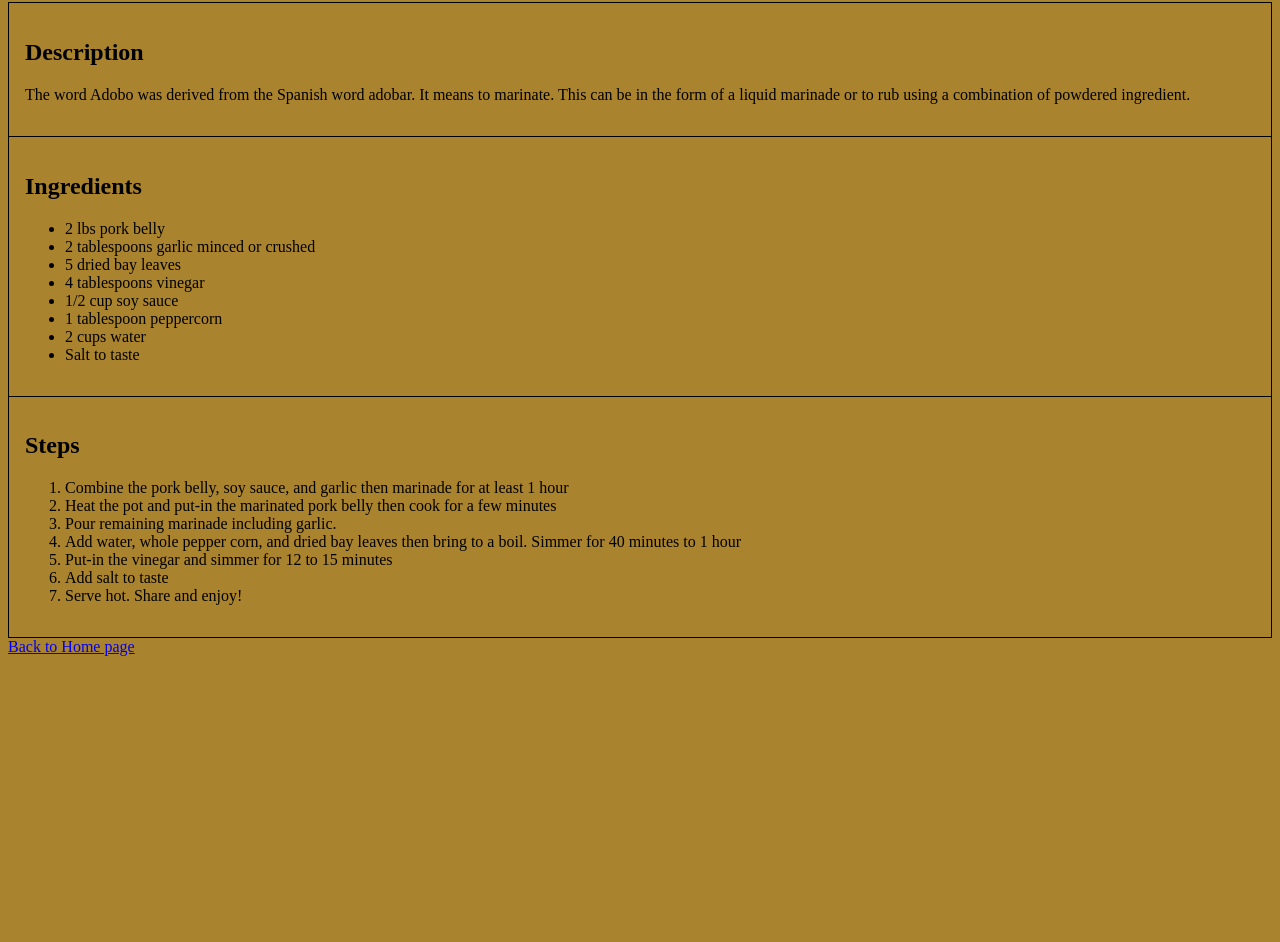
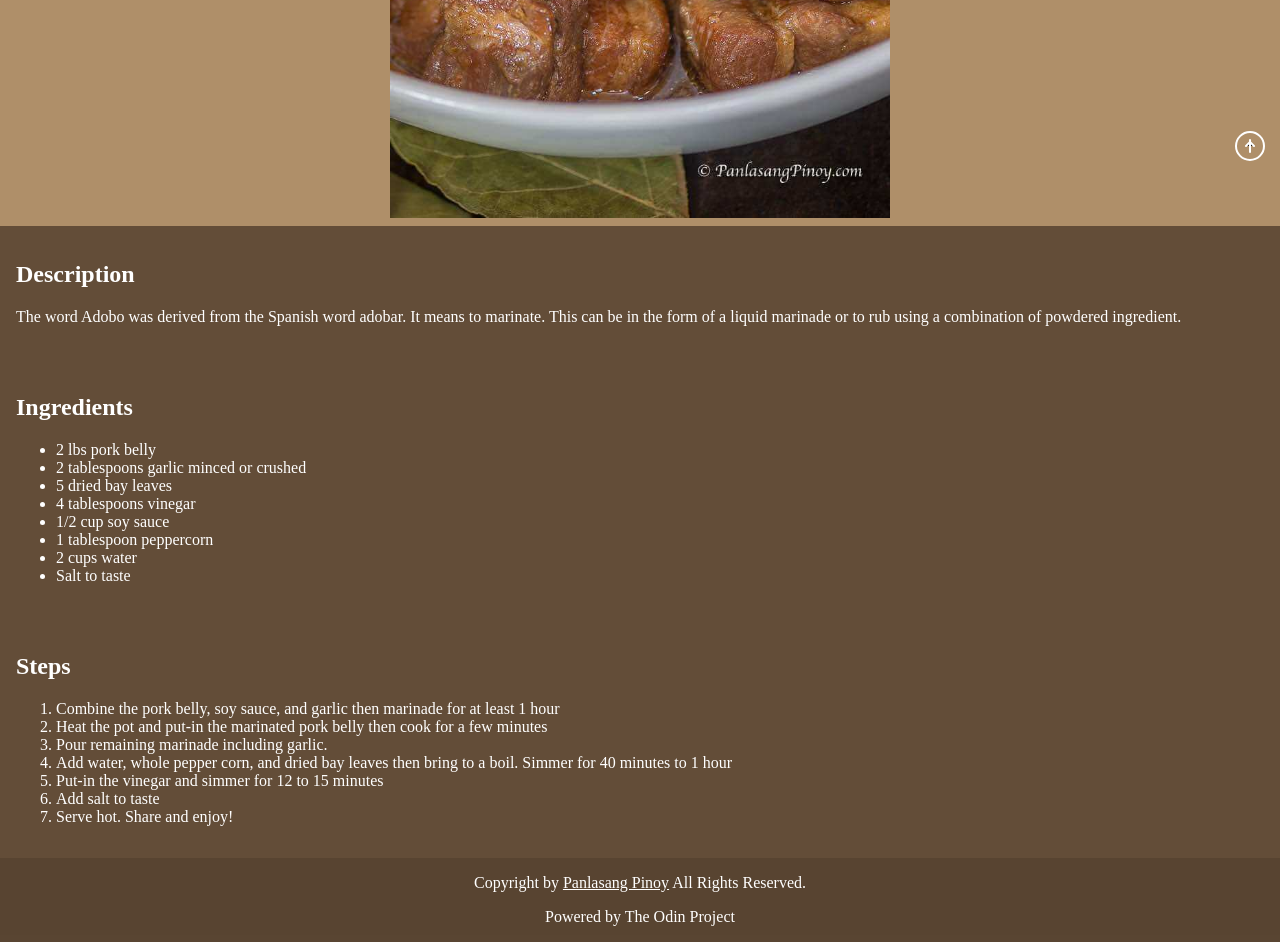
Before and after one commit to ryangallardo/odin-recipes, a plain HTML site: page recipes/adobo.html in a window 1280 px wide. Shown: the part 590-1532 px from the top of the page. Before the commit the page ends 1254 px from the top, so only its background shows below. Drawn offline with Linux system fonts and the light colour scheme.

Commit message:
Add footer and fix styling for Adobo

```diff
--- a/recipes/adobo.html
+++ b/recipes/adobo.html
@@ -12,19 +12,26 @@
     <div class="adobo-container">
 
         <div class="title-adobo">
-            <h1>Pork Adobo</h1>
+            <h1><a href="#">Pork Adobo</a></h1>
+            <ul>
+                <li><a href="#credits">Credits</a></li>
+                <li><a href="#steps">Steps</a></li>
+                <li><a href="#ingred">Ingredients</a></li>
+                <li><a href="#descrip">Description</a></li>
+                <li><a href="../index.html">Home</a></li>
+            </ul>
         </div>
 
         <div class="adobo-img">
-            <img src="adobo-pork.jpg" alt="Pork Adobo - A Filipino dish" width="500px" height="500px">
+            <img src="adobo-pork.jpg" alt="Pork Adobo - A Filipino dish" width="500px" height="auto">
         </div>
 
-        <div class="adobo-desc">
+        <div class="adobo-desc" id="descrip">
             <h2>Description</h2>
                 <p>The word Adobo was derived from the Spanish word adobar. It means to marinate. This can be in the form of a liquid marinade or to rub using a combination of powdered ingredient.</p>
         </div>
 
-        <div class="adobo-ingr">
+        <div class="adobo-ingr" id="ingred">
             <h2>Ingredients</h2>
 
                 <ul>
@@ -39,7 +46,7 @@
                 </ul>
         </div>
 
-        <div class="adobo-steps">
+        <div class="adobo-steps" id="steps">
             <h2>Steps</h2>
 
                 <ol>
@@ -54,7 +61,20 @@
         </div>
 
                 <!--This is a test comment.-->
-                <a href="../index.html">Back to Home page</a>
+            <div class="go-up">
+                <a href="#">
+                <svg xmlns="http://www.w3.org/2000/svg" viewBox="0 0 32 32" width="32" height="32">
+                    <circle cx="16" cy="16" r="14" fill="none" stroke="currentColor" stroke-width="2"/>
+                    <path d="M16 10v12M12 16l4-4 4 4" stroke="currentColor" stroke-width="2" stroke-linecap="round" stroke-linejoin="round"/>
+                  </svg>
+                </a>
+            </div>
+        <div class="footer" id="credits">
+            <ul>
+                <li>Copyright by <a href="https://panlasangpinoy.com/">Panlasang Pinoy</a> All Rights Reserved.</li>
+                <li>Powered by The Odin Project</li>
+            </ul>
+        </div>
     </div>
 </body>
 </html>
--- a/recipes/style.css
+++ b/recipes/style.css
@@ -1,18 +1,26 @@
 body {
-    background-color: rgb(170, 131, 46);
-    color: black;
+    background-color: rgba(175, 143, 105, 1);
+    color: white;
+    margin: 0;
 }
 
 .title-adobo {
-    border: 1px non black;
-    padding: 0;
+    margin-bottom: 0.5em;
+    border: 1px none black;
+    padding: 0.5em;
     top: 0;
     position: sticky;
-    background-color: rgba(212, 148, 63, 0.5);
-    color: black;
+    background-color: rgba(67, 50, 36, 0.8);
+    color: rgba(255, 255, 255, 1);
+    display: flex;
+    justify-content: space-between;
+    align-items: center;
 }
 
-.title-adobo h1 {
+.title-adobo h1, .title-adobo h1 a {
+    margin: 0;
+    text-decoration: none;
+    color: white;
 }
 
 .title-adobo ul li, .title-adobo ul li a {
@@ -36,34 +44,71 @@ body {
     text-align: center;
     padding: 16px;
     text-decoration: none;
-    color: black;
+    color: rgba(255, 255, 255, 1);
 }
 
 .title-adobo ul li a:hover {
-    background-color: #dbb060;
+    background-color: rgba(67, 50, 36, 1);
 }
 
-.adobo-img {
+.adobo-img img{
     display: block;
     margin-left: auto;
     margin-right: auto;
-    width: 50%;
+    max-width: 500px;
+    height: auto;
 }
 
 .adobo-desc {
-    border: 1px solid black;
+    background-color: rgba(67, 50, 36, 0.7);
     padding: 1em;
     margin-top: .5em;
-    border-bottom: none;
 }
 
 .adobo-ingr {
-    border: 1px solid black;
+    background-color: rgba(67, 50, 36, 0.7);
     padding: 1em;
-    border-bottom: none;
 }
 
 .adobo-steps {
-    border: 1px solid black;
+    background-color: rgba(67, 50, 36, 0.7);
     padding: 1em;
 }
+
+.go-up {
+    position: fixed;
+    top: 90%;
+    right: 1.1%;
+    text-decoration: none;
+    color: inherit;
+}
+
+.go-up a {
+    color: white;
+}
+
+.footer {
+    display: flex;
+    padding: 0.5em;
+    align-items: center;
+    justify-content: center;
+    background-color: rgba(67, 50, 36, 0.8);
+}
+
+.footer ul {
+    list-style-type: none;
+    margin: 0;
+    padding: 0;
+    overflow: hidden;
+}
+
+.footer ul li {
+    text-align: center;
+    padding: 0.5em;
+}
+
+.footer ul li a {
+    display: inline-block;
+    text-decoration: underline;
+    color: white;
+}
```
Also changed, not shown: index.html (+2 -1 lines).
